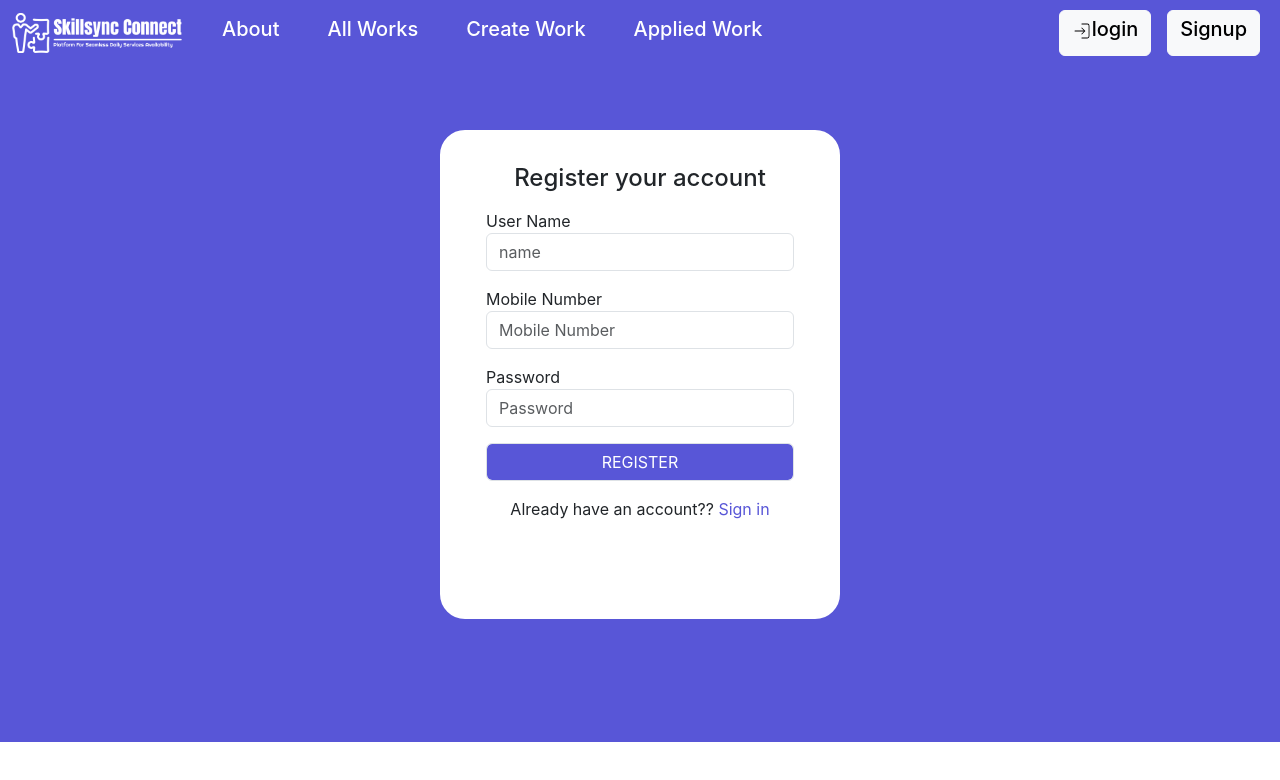
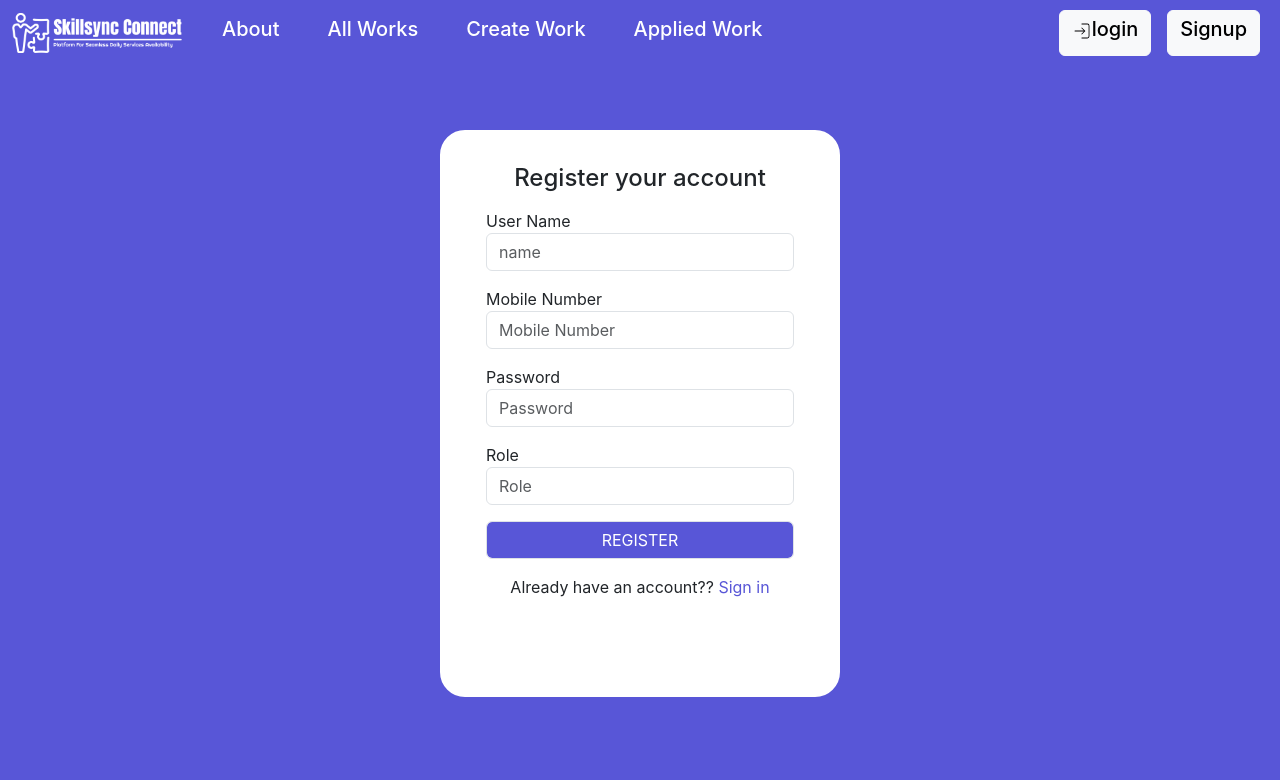
Before and after one commit to Uzerkhan786/Daily-Wagers, a React (Create React App) app in the folder frontend/: page /registration in a window 1280 px wide. Shown: the top 780 px of the page. Built offline with nearby package versions, Linux system fonts and the light colour scheme.

Commit message:
small changes

```diff
--- a/frontend/src/components/Registration.jsx
+++ b/frontend/src/components/Registration.jsx
@@ -16,7 +16,6 @@ const Registration = () => {
         name:user.name,
         mobileNumber:user.number,
         password:user.password,
-        role:user.role
       }),
       headers: {
         "Content-type": "application/json; charset=UTF-8"
@@ -61,6 +60,11 @@ const Registration = () => {
     <input type="password" className="form-control" id="password" onChange={change} placeholder="Password" autoComplete='off'/>
   </div>
 
+  <div className="form-group my-3">
+    <label htmlFor="password">Role</label>
+    <input type="name" className="form-control" id="role" onChange={change} placeholder="Role" autoComplete='off'/>
+  </div>
+
 
 
   <input  type="submit" className="form-control" value={'REGISTER'}
```
